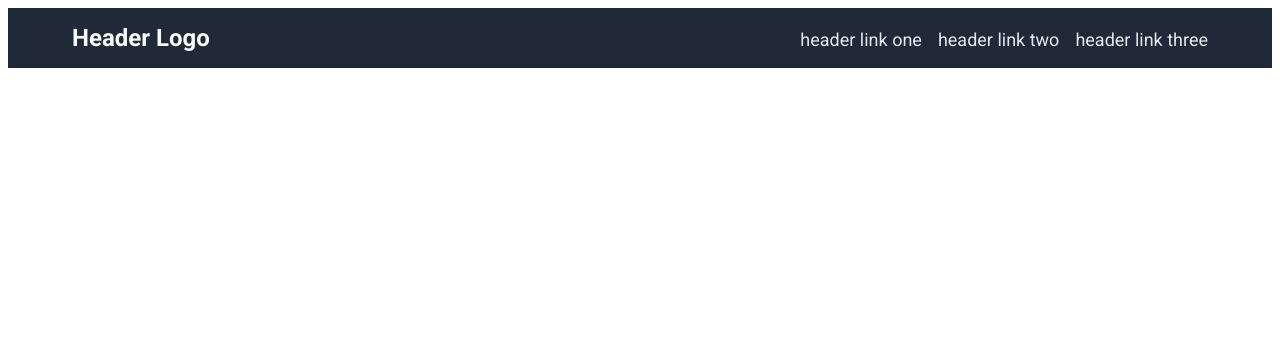
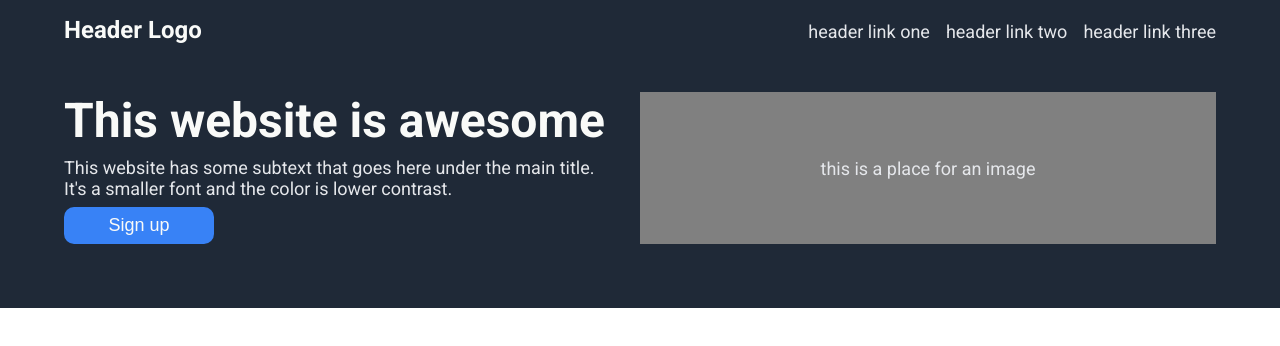
Before and after one commit to Yael-GR/odin-landing-page, a plain HTML site: page index.html in a window 1280 px wide. Drawn offline with Linux system fonts and the light colour scheme.

Commit message:
Add and style hero section
Insert a hero section with a title, some text and a sign up button all
next to a place holder for an image that does not exist yet.

```diff
--- a/index.html
+++ b/index.html
@@ -18,5 +18,16 @@
             </ul>
         </nav>
     </header>
+
+    <div class="hero">
+        <div class="hero-text">
+            <h1 class="hero-main">This website is awesome</h1>
+            <p class="hero-secondary">
+            This website has some subtext that goes here under the main title. It's a smaller font and the color is lower contrast.
+            </p>
+            <button class="sign-up">Sign up</button>
+        </div>
+        <div class="hero-image">this is a place for an image</div>
+    </div>
 </body>
 </html>
--- a/style.css
+++ b/style.css
@@ -5,6 +5,7 @@ body {
     font-size: 18px;
     display: flex;
     flex-direction: column;
+    margin: 0;
 }
 
 header {
@@ -27,9 +28,63 @@ ul {
     display: flex;
     gap: 16px;
     margin: 0;
+    padding: 0;
 }
 
 a {
     text-decoration: none;
     color: #E5E7EB;
 }
+
+.hero {
+    background-color: #1F2937;
+    display: flex;
+    justify-content: space-between;
+    gap: 32px;
+    padding: 32px 64px 64px;
+}
+
+.hero-text {
+    display: flex;
+    flex-direction: column;
+    flex: 1;
+    gap: 8px;
+}
+
+.hero-main {
+    margin: 0;
+    padding: 0;
+    font-size: 48px;
+    font-weight: 900;
+    color: #F9FAF8;
+}
+
+.hero-secondary {
+    margin: 0;
+    padding: 0;
+    color: #E5E7EB;
+}
+
+button.sign-up {
+    box-sizing: border-box;
+    max-width: 150px;
+    padding: 8px 36px;
+    font-size: 18px;
+    background-color: #3882F6;
+    color: #F9FAF8;
+    border: 0;
+    border-radius: 10px;
+}
+
+.hero-image {
+    box-sizing: border-box;
+    width: 200px;
+    flex: 1;
+    background-color: grey;
+    color: #E5E7EB;
+    display: flex;
+    justify-content: center;
+    align-items: center;
+    text-align: center;
+    padding: 16px;
+}
```
